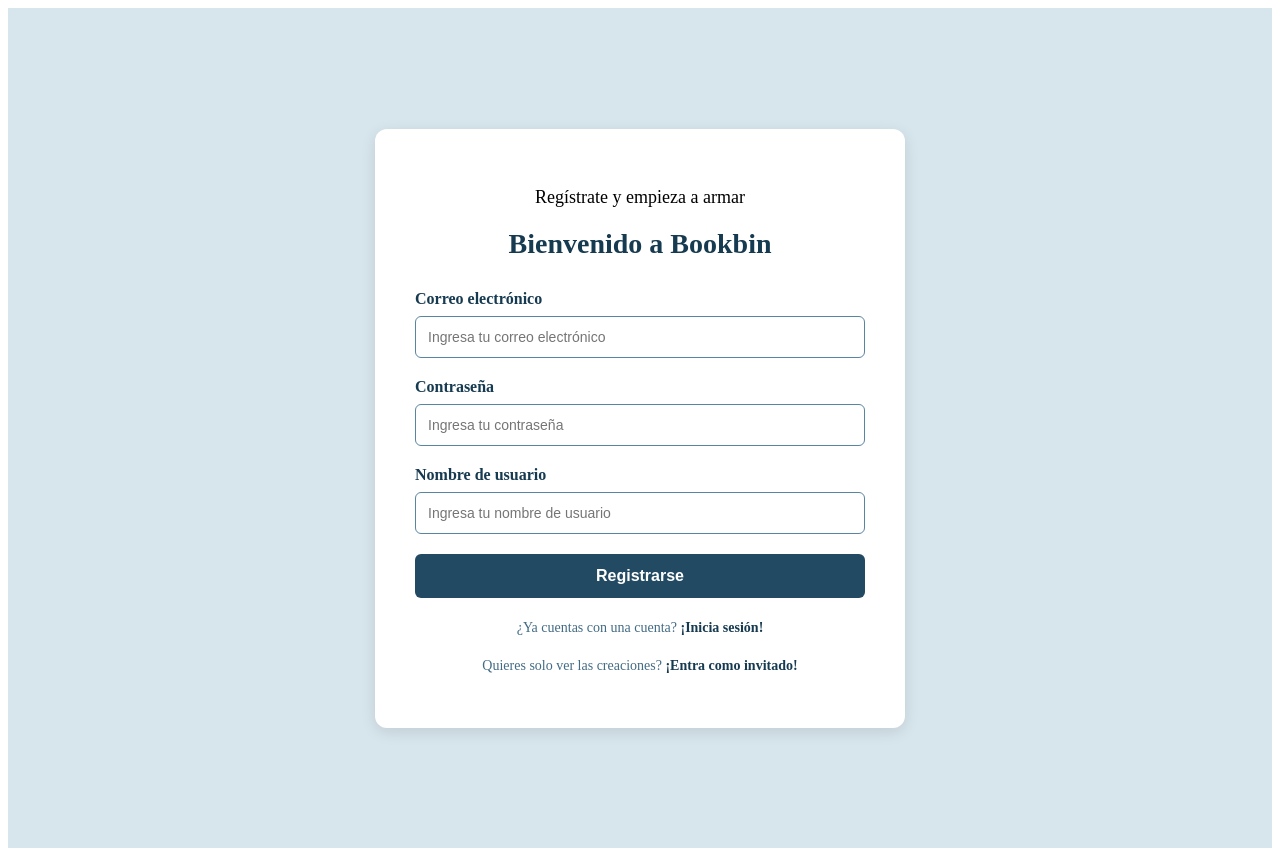
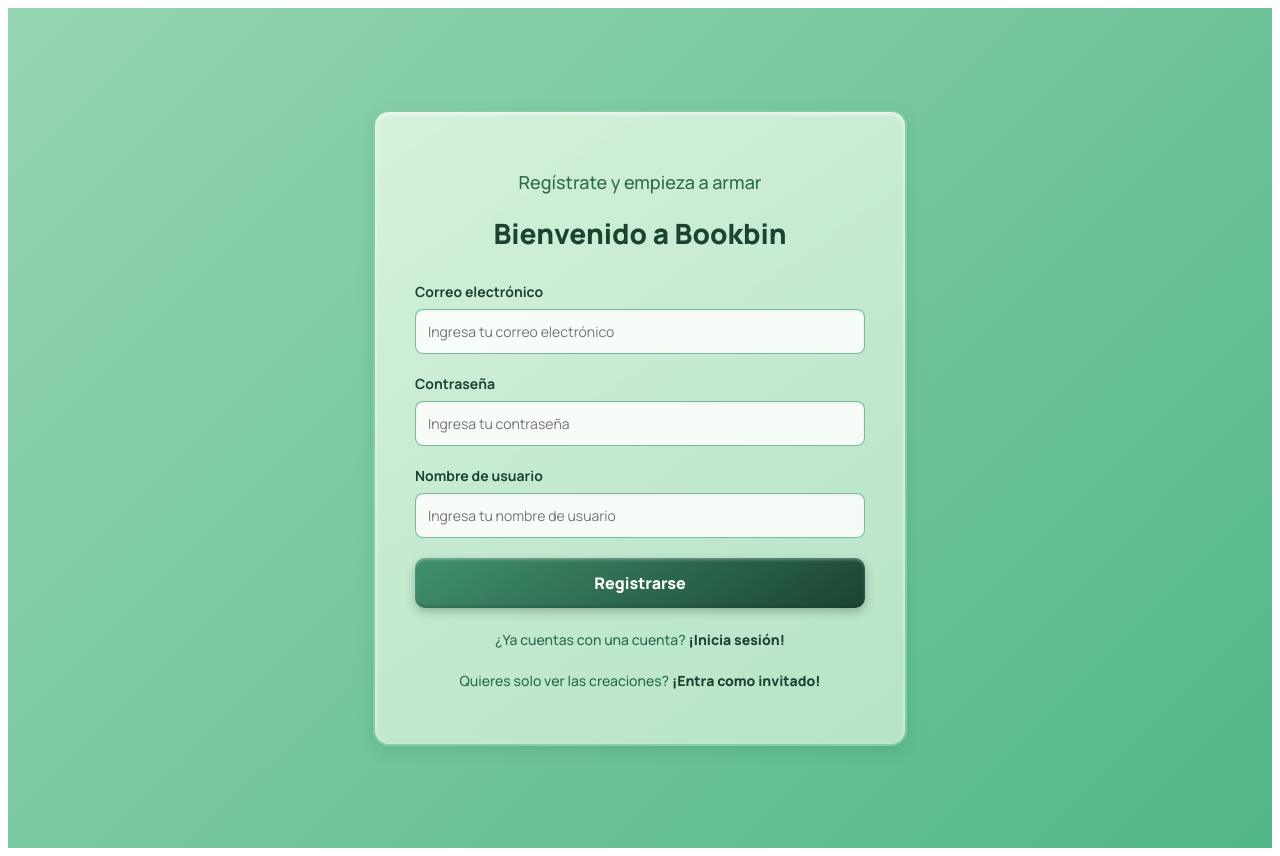
Before and after one commit to Darktaurus1/ProyectoBookBin_Front, a Next.js app in the folder front/: page /registro in a window 1280 px wide. Built offline with nearby package versions, Linux system fonts and the light colour scheme.

Commit message:
fix: dis Mejorando el color y fuente de la pagina

```diff
--- a/front/pages/registro.module.css
+++ b/front/pages/registro.module.css
@@ -1,36 +1,57 @@
+@import url('https://fonts.googleapis.com/css2?family=Manrope:wght@400;500;600;700;800&display=swap');
+
+/* Contenedor principal */
 .registro-contenedor {
     min-height: 100vh;
     display: flex;
     justify-content: center;
     align-items: center;
-    background-color: #D7E5EC;
+    background: linear-gradient(
+        135deg,
+        #95D5B2 0%,
+        #74C69D 50%,
+        #52B788 100%
+    );
     padding: 20px;
+    font-family: 'Manrope', sans-serif;
 }
 
+/* Tarjeta de registro */
 .registro-tarjeta {
-    background-color: white;
+    background: linear-gradient(
+        145deg,
+        rgba(216, 243, 220, 0.95),
+        rgba(183, 228, 199, 0.98)
+    );
     width: 100%;
     max-width: 450px;
     padding: 40px;
-    border-radius: 12px;
-    box-shadow: 0 4px 15px rgba(0, 0, 0, 0.10);
+    border-radius: 16px;
+    border: 2px solid rgba(116, 198, 157, 0.8);
+    box-shadow:
+        0 5px 15px rgba(45, 106, 79, 0.18),
+        inset 0 2px 5px rgba(255, 255, 255, 0.75);
 }
 
+/* Encabezado */
 .registro-encabezado {
-    color: black;
+    color: #2D6A4F;
     text-align: center;
     font-size: 18px;
     font-weight: 500;
     margin-bottom: 20px;
 }
 
+/* Título */
 .registro-tarjeta h1 {
-    color: #163A50;
+    color: #1B4332;
     text-align: center;
     font-size: 28px;
+    font-weight: 800;
     margin-bottom: 30px;
 }
 
+/* Campos del formulario */
 .campo {
     display: flex;
     flex-direction: column;
@@ -38,53 +59,100 @@
 }
 
 .campo label {
-    color: #163A50;
-    font-weight: 600;
+    color: #1B4332;
+    font-weight: 700;
     margin-bottom: 8px;
+    font-size: 14px;
 }
 
 .campo input {
     padding: 12px;
-    border: 1px solid #5885A1;
-    border-radius: 6px;
+    border: 1px solid rgba(64, 145, 108, 0.65);
+    border-radius: 8px;
+    font-family: 'Manrope', sans-serif;
     font-size: 14px;
+    color: #081C15;
+    background: rgba(255, 255, 255, 0.85);
     outline: none;
+    transition: all 0.2s ease;
+    box-shadow: inset 0 1px 3px rgba(45, 106, 79, 0.08);
 }
 
 .campo input:focus {
-    border-color: #224A63;
+    border-color: #2D6A4F;
+    background: #FFFFFF;
+    box-shadow:
+        0 0 0 3px rgba(82, 183, 136, 0.2),
+        inset 0 1px 3px rgba(45, 106, 79, 0.08);
 }
 
+/* Botón de registro */
 .registro-tarjeta button {
     width: 100%;
-    padding: 13px;
-    background-color: #224A63;
-    color: white;
+    padding: 14px;
+    background: linear-gradient(
+        145deg,
+        #40916C 0%,
+        #1B4332 100%
+    );
+    color: #FFFFFF;
     border: none;
-    border-radius: 6px;
+    border-radius: 10px;
+    font-family: 'Manrope', sans-serif;
     font-size: 16px;
-    font-weight: bold;
+    font-weight: 800;
     cursor: pointer;
-    transition: background-color 0.3s;
+    box-shadow:
+        0 4px 10px rgba(8, 28, 21, 0.25),
+        inset 0 2px 3px rgba(255, 255, 255, 0.3),
+        inset 0 -2px 3px rgba(8, 28, 21, 0.2);
+    transition: all 0.2s ease;
 }
 
 .registro-tarjeta button:hover {
-    background-color: #163A50;
+    background: linear-gradient(
+        145deg,
+        #2D6A4F,
+        #081C15
+    );
+    box-shadow:
+        0 5px 14px rgba(8, 28, 21, 0.3),
+        inset 0 1px 3px rgba(255, 255, 255, 0.2);
+    transform: translateY(-1px);
 }
 
+/* Enlace inferior */
 .registro-enlace {
     text-align: center;
-    color: #426B84;
+    color: #2D6A4F;
     font-size: 14px;
+    font-weight: 500;
     margin-top: 22px;
 }
 
 .registro-enlace a {
-    color: #163A50;
-    font-weight: bold;
+    color: #1B4332;
+    font-weight: 800;
     text-decoration: none;
 }
 
 .registro-enlace a:hover {
+    color: #40916C;
     text-decoration: underline;
 }
+
+/* Aplicar Manrope a todos los elementos */
+.registro-contenedor * {
+    font-family: 'Manrope', sans-serif;
+}
+
+/* Adaptación para dispositivos móviles */
+@media (max-width: 480px) {
+    .registro-tarjeta {
+        padding: 28px 22px;
+    }
+
+    .registro-tarjeta h1 {
+        font-size: 24px;
+    }
+}
```
